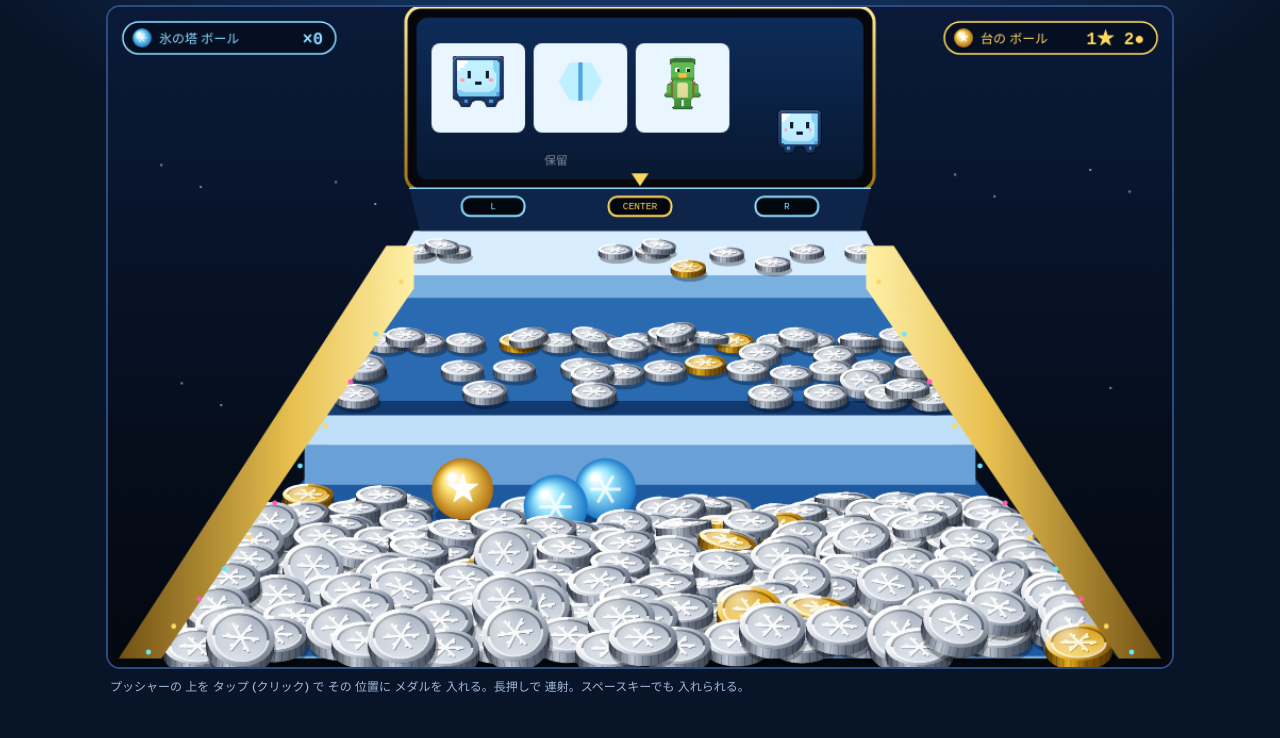
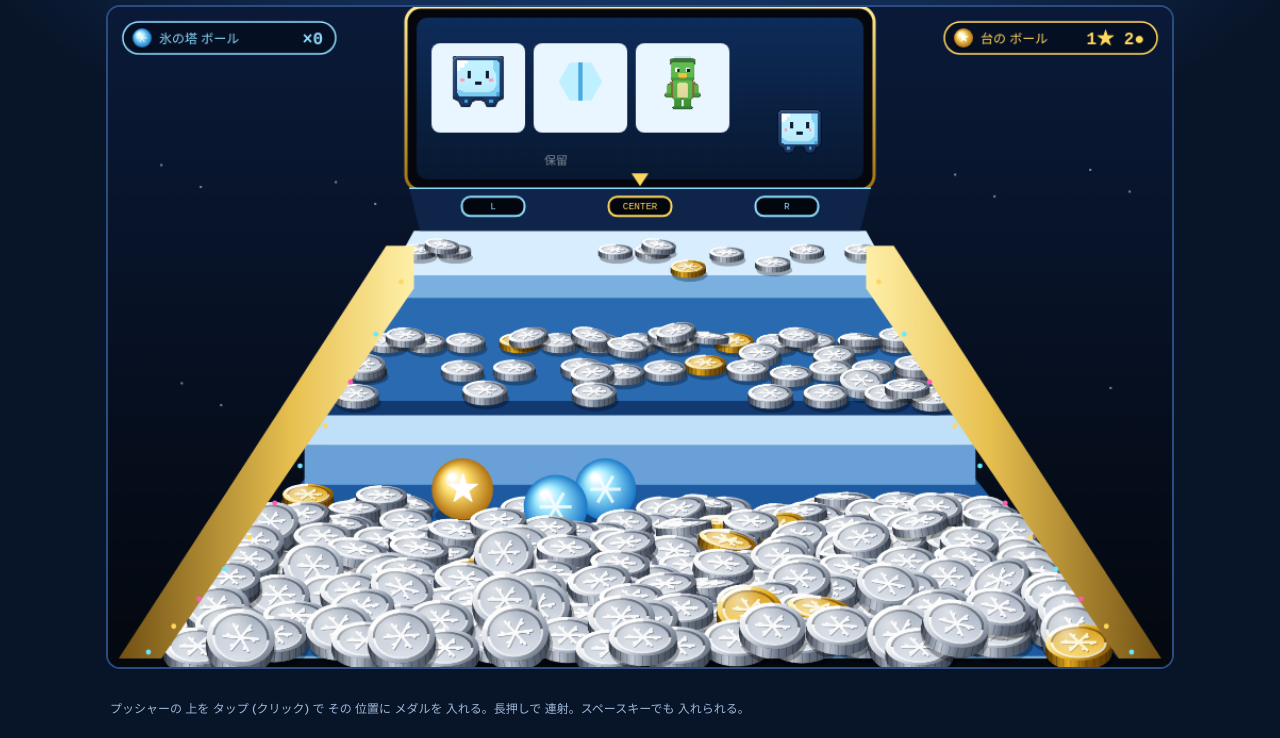
Before and after one commit to taku3482yasu-web/koori-medal, a plain HTML site: page index.html in a window 1280 px wide. Shown: the part 62-800 px from the top of the page. Drawn offline with Linux system fonts and the light colour scheme; animation ran at ten frames a second; a web font is replaced by a local one.

Commit message:
画面の 高さに ぴったり 収めて スクロールバーを 出さない
ヘッダー・ヒントの のこりの 高さと 幅に 台が 収まる ように (コンテナクエリ)。

Co-Authored-By: Claude Opus 5.5 <noreply@anthropic.com>

```diff
--- a/css/style.css
+++ b/css/style.css
@@ -13,14 +13,16 @@
 * { box-sizing: border-box; }
 html { background: var(--bg); }
 body {
-    margin: 0; min-height: 100vh; color: var(--ink);
+    margin: 0; height: 100vh; height: 100dvh; overflow: hidden; color: var(--ink);
     font-family: 'M PLUS Rounded 1c', system-ui, sans-serif; font-weight: 500;
     background: radial-gradient(ellipse 80% 60% at 50% -10%, #1d4a8a 0%, transparent 70%), var(--bg);
     overscroll-behavior: none;
 }
 button { font: inherit; color: inherit; cursor: pointer; }
 [hidden] { display: none !important; }
-#app { max-width: 1100px; margin: 0 auto; padding: 8px 16px 16px; }
+/* 画面の 高さに ぴったり: ヘッダー・ヒントの のこりを 台に つかう (スクロールバーを 出さない) */
+#app { max-width: 1100px; height: 100%; margin: 0 auto; padding: 8px 16px 12px; display: flex; flex-direction: column; }
+.bar, .hint { flex: none; }
 .bar { display: grid; grid-template-columns: 1.6fr 1fr 1fr 1.4fr auto; gap: 10px; align-items: center; padding: 6px 4px 8px; }
 .logo b { display: block; font-family: 'DotGothic16', monospace; font-weight: 400; font-size: 20px; color: var(--ice); line-height: 1.1; }
 .logo small { color: var(--sub); font-size: 12px; }
@@ -31,8 +33,8 @@ button { font: inherit; color: inherit; cursor: pointer; }
 .bar-g i { display: block; height: 100%; width: 0; background: linear-gradient(90deg, #a03050, #ff5050); transition: width 0.3s; }
 .tools { display: flex; gap: 6px; }
 .tools button { width: 38px; height: 38px; border-radius: 50%; border: 1px solid var(--line); background: var(--bg2); font-size: 18px; }
-.stage-wrap { position: relative; }
-#stage { display: block; width: min(100%, calc((100vh - 76px) * 1000 / 620)); margin: 0 auto; height: auto; border-radius: 14px; border: 2px solid var(--line); background: #06101e; touch-action: none; cursor: crosshair; }
+.stage-wrap { position: relative; flex: 1; min-height: 0; container-type: size; }
+#stage { display: block; width: min(100cqw, 100cqh * 1000 / 620); margin: 0 auto; height: auto; border-radius: 14px; border: 2px solid var(--line); background: #06101e; touch-action: none; cursor: crosshair; }
 .panel-pop { position: absolute; right: 8px; top: 8px; display: grid; gap: 6px; padding: 10px 12px; border-radius: 10px; background: var(--card); border: 1px solid var(--line); font-size: 13px; z-index: 3; }
 .panel-pop input[type=range] { width: 120px; vertical-align: middle; }
 .hint { color: var(--sub); font-size: 12px; margin: 8px 4px; }
```
